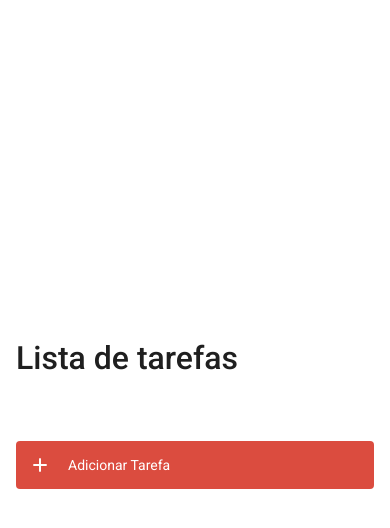
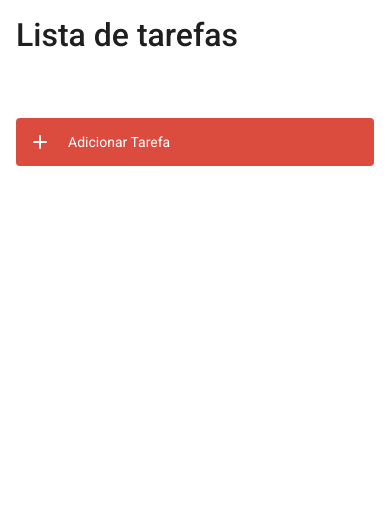
Before and after one commit to ddougallves/lista-de-tarefas, a plain HTML site: page index.html in a window 390 px wide. Drawn offline with Linux system fonts and the light colour scheme.

Commit message:
mend
:construction: Lista de tarefas

```diff
--- a/style.css
+++ b/style.css
@@ -165,6 +165,10 @@
 
 @media (max-width:768px) {
 
+  .body {
+    display: block;
+  }
+
   .tasks,
   .tasks__editor {
     width: 100%;
```
